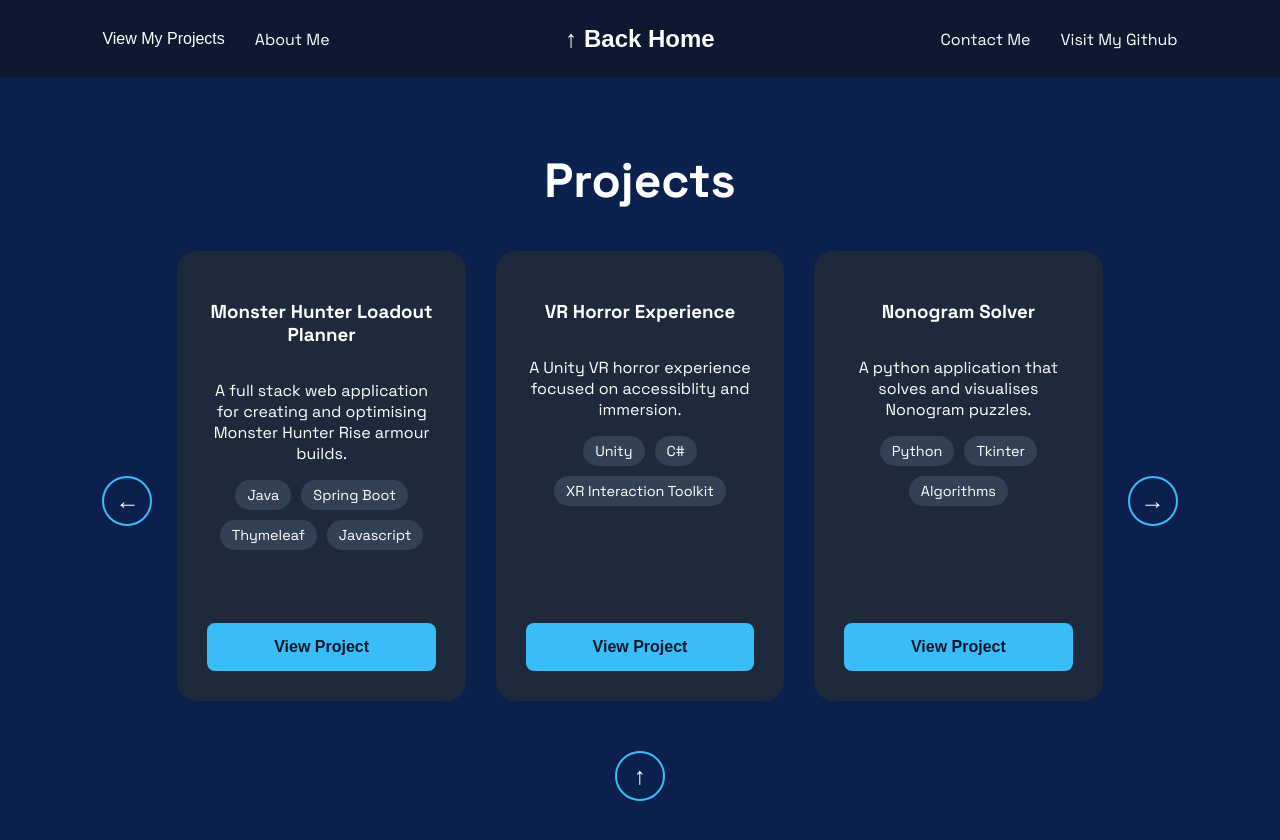
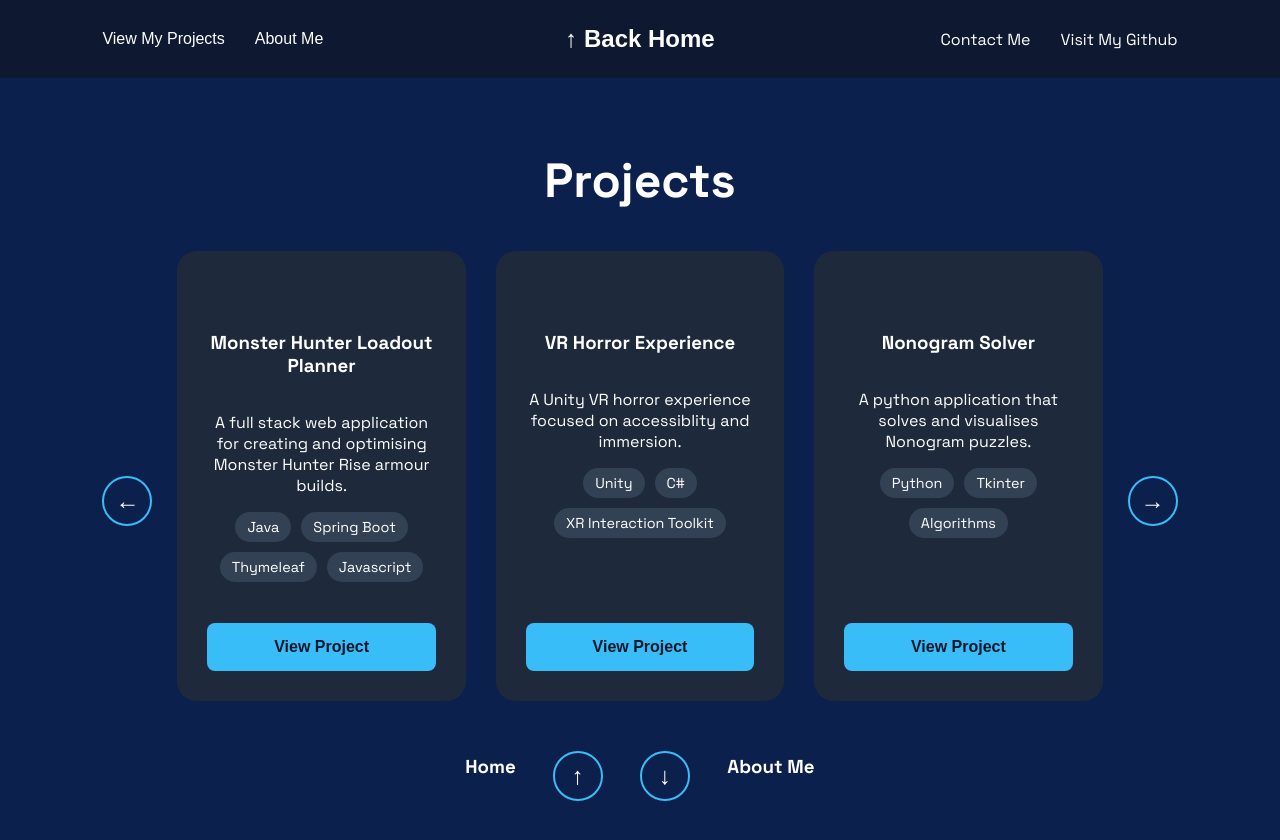
Before and after one commit to HCourt2908/Portfolio, a React (Vite) app: page / in a window 1280 px wide. Both pictures are taken after a click on the button "View My Projects". Shown: the top 840 px of the page. Built offline with nearby package versions, Linux system fonts and the light colour scheme.

Commit message:
added support for a basic about page and added arrow labels

```diff
--- /dev/null
+++ b/src/components/About Me/About.css
@@ -0,0 +1,14 @@
+.about {
+    min-height: 100vh;
+    margin: 0 auto;
+
+    display: flex;
+    flex-direction: column;
+    justify-content: center;
+    position: relative;
+    align-items: center;
+
+    padding: 120px 8% 80px;
+
+    text-align: center;
+}
--- /dev/null
+++ b/src/components/About Me/About.jsx
@@ -0,0 +1,25 @@
+import "./About.css";
+
+function About({ onBack }) {
+
+    return (
+        <section className="about">
+
+            <h1>About Me</h1>
+
+            <p>
+                I am henry.
+            </p>
+
+
+            <button className = "scroll-button" onClick={onBack}>
+                ↑
+            </button>
+
+
+        </section>
+    );
+
+}
+
+export default About;
--- a/src/components/Hero/Hero.jsx
+++ b/src/components/Hero/Hero.jsx
@@ -96,16 +96,25 @@ function Hero({ onNext }) {
 
             </motion.div>
 
+
+
             <motion.button
                 className="scroll-button"
                 initial={{ opacity: 0 }}
-                animate={{ opacity: 1 }}
+                animate={{ opacity: 1, scale: 1, y: [-10, 0] }}
                 transition={{ delay: 1.8 }}
                 onClick={onNext}
             >
                 ↓
             </motion.button>
 
+            <motion.h3 className="scroll-text"
+                initial={{ opacity: 0 }}
+                animate={{ opacity: 1, scale: 1, y: [-10, 0] }}
+                transition={{ delay: 1.8 }}>
+                Projects
+            </motion.h3>
+
         </section>
     );
 }
--- a/src/components/Navbar/Navbar.jsx
+++ b/src/components/Navbar/Navbar.jsx
@@ -1,7 +1,7 @@
 import { AnimatePresence, motion } from "framer-motion";
 import "./Navbar.css";
 
-function Navbar({ onProjects, onHome, showProjects }) {
+function Navbar({ onProjects, onAbout, onHome, showProjects, showAbout }) {
     return (
         <nav className="navbar">
 
@@ -10,14 +10,16 @@ function Navbar({ onProjects, onHome, showProjects }) {
                     View My Projects
                 </button>
 
-                <a href="#about">About Me </a>
+                <button onClick={onAbout}>
+                    About Me
+                </button>
             </div>
 
             <button className="logo" onClick={onHome}>
 
                 <AnimatePresence mode="wait">
 
-                    {showProjects ? (
+                    {showProjects || showAbout ? (
                         <motion.span
                             key="home"
                             initial={{ opacity: 0, y: 20 }}
--- a/src/components/Projects/Projects.css
+++ b/src/components/Projects/Projects.css
@@ -55,3 +55,7 @@
 .project-card:hover {
     transform: translateY(-10px);
 }
+
+.projects h3 {
+    margin-top: 50px;
+}
--- a/src/components/Projects/Projects.jsx
+++ b/src/components/Projects/Projects.jsx
@@ -72,7 +72,7 @@ const projectCard = {
     }
 };
 
-function Projects({ onBack, onSelectProject, currentIndex, setCurrentIndex }) {
+function Projects({ onBack, onNext, onSelectProject, currentIndex, setCurrentIndex }) {
 
     const visibleProjects = [
         projects[currentIndex % projects.length],
@@ -124,6 +124,12 @@ function Projects({ onBack, onSelectProject, currentIndex, setCurrentIndex }) {
 
             </div>
 
+            <div className="scroll-buttons">
+
+            <motion.h3 variants={buttonVariant}>
+                Home
+            </motion.h3>
+
             <motion.button
                 className="scroll-button"
                 variants={buttonVariant}
@@ -132,6 +138,20 @@ function Projects({ onBack, onSelectProject, currentIndex, setCurrentIndex }) {
                 ↑
             </motion.button>
 
+            <motion.button
+                className="scroll-button"
+                variants={buttonVariant}
+                onClick={onNext}
+            >
+                ↓
+            </motion.button>
+
+            <motion.h3 variants={buttonVariant}>
+                About Me
+            </motion.h3>
+
+            </div>
+
         </motion.section>
     );
 }
--- a/src/index.css
+++ b/src/index.css
@@ -51,3 +51,10 @@ button.secondary {
     align-items: center;
     justify-content: center;
 }
+
+.scroll-buttons {
+    display: grid;
+    grid-template-columns: repeat(4, 1fr);
+    gap: 0;
+    align-items: center;
+}
--- a/src/pages/Home.jsx
+++ b/src/pages/Home.jsx
@@ -4,9 +4,11 @@ import Navbar from "../components/Navbar/Navbar";
 import Hero from "../components/Hero/Hero";
 import Projects from "../components/Projects/Projects";
 import ProjectDetails from "../components/ProjectDetails/ProjectDetails";
+import About from "../components/About Me/About";
 
 function Home() {
     const [showProjects, setShowProjects] = useState(false);
+    const [showAbout, setShowAbout] = useState(false);
     const [selectedProject, setSelectedProject] = useState(null);
     const [currentProjectIndex, setCurrentProjectIndex] = useState(0);
 
@@ -14,8 +16,10 @@ function Home() {
         <>
             <Navbar
                 onProjects={() => {setShowProjects(true); setSelectedProject(null);}}
-                onHome={() => {setShowProjects(false); setSelectedProject(null);}}
+                onAbout={() => {setShowAbout(true); setSelectedProject(null); setShowProjects(false);}}
+                onHome={() => {setShowProjects(false); setSelectedProject(null); setShowAbout(false);}}
                 showProjects={showProjects}
+                showAbout={showAbout}
             />
 
             <AnimatePresence mode="wait">
@@ -52,11 +56,26 @@ function Home() {
 
                         <Projects
                             onBack={() => setShowProjects(false)}
+                            onNext={() => {setShowAbout(true); setShowProjects(false);}}
                             onSelectProject={setSelectedProject}
                             currentIndex={currentProjectIndex}
                             setCurrentIndex={setCurrentProjectIndex}
                         />
                     </motion.div>
+
+                ) : showAbout ? (
+
+                    <motion.div
+                        key="about"
+                        initial={{opacity:0, y:100}}
+                        animate={{opacity:1, y:0}}
+                        exit={{opacity:0, y:-100}}
+                        transition={{ duration: 0.5 }}
+                    >
+
+                        <About onBack={() => {setShowAbout(false); setShowProjects(true);}} />
+                    </motion.div>
+
 
                 ) : (
 
@@ -70,6 +89,7 @@ function Home() {
 
                         <Hero onNext={() => setShowProjects(true)}/>
                     </motion.div>
+
                 )
             }
 
```
